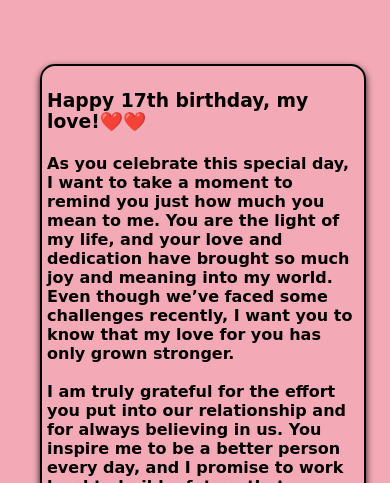
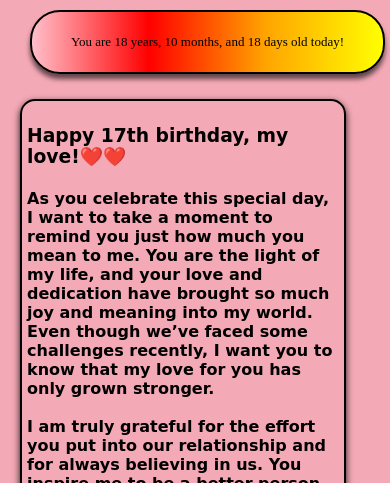
Before and after one commit to prattikk69/formyBABE, a plain HTML site: page suprise.html in a window 390 px wide. Shown: the top 483 px of the page. Drawn offline with Linux system fonts and the light colour scheme.

Commit message:
Update suprise.html

```diff
--- a/suprise.html
+++ b/suprise.html
@@ -32,8 +32,78 @@
             top: 50%;
             font-size: 100px;
             opacity: 40%;
+        }
+        .age-counter-box
+        {
+            border: solid 2px;
+            height: 60px;
+            width: 75vw;
+            display: flex;
+            align-items: center;
+            justify-content: center;
+            border-radius: 40px;
+            font-size: 25px;
+            font-family: 'Times New Roman', Times, serif;
+            position: absolute;
+            top: 80%;
+            right: 10%;
+            background-image: linear-gradient(to right,pink,red,orange,yellow);
+            box-shadow: 0 5px 5px rgba(0, 0, 0, 0.6);
+        }
+
+        @media(max-width: 800px)
+        {
+
+            body{
+            height: 100vh;
+            width: 100vw;
+            display: flex;
+            align-items: center;
+            justify-content: center;
+            font-family: cursive;
+            background-color: rgb(244, 169, 182);
 
         }
+        .container
+        {
+            border: solid 2px;
+            height: 85vh;
+            width: 80vw;
+            border-radius: 15px;
+            padding: 5px;
+            box-shadow: 0 3px 7px rgba(0, 0, 0, 0.9);
+            overflow: auto;
+            margin-top: 70px;
+            margin-left: -40px;
+        }
+
+        h1{
+            position: absolute;
+            left: 20%;
+            top: 50%;
+            font-size: 100px;
+            opacity: 40%;
+        }
+            .age-counter-box
+        {
+            border: solid 2px;
+            height: 60px;
+            width: 90vw;
+            display: flex;
+            align-items: center;
+            justify-content: center;
+            border-radius: 30px;
+            font-size: 13px;
+            font-family: 'Times New Roman', Times, serif;
+            position: absolute;
+            top: 0%;
+            right: 5px;
+            margin: 10px 0px;
+            background-image: linear-gradient(to right,pink,red,orange,yellow);
+            box-shadow: 0 5px 5px rgba(0, 0, 0, 0.6);
+        }
+        }
+
     </style>
 </head>
 <body>
@@ -49,6 +119,35 @@
 
         <h2>Just remember that ILOVEEUBABE the most.</h2>
     </h4></p>
+    <div class="age-counter-box">
+        <p class="age-container">You are <span id="age"></span> old today!<p>
     </div>
+    </div>
+
+    <script>
+        function calculateAge(birthdate) {
+            let birth = new Date(birthdate);
+            let today = new Date();
+
+            let years = today.getFullYear() - birth.getFullYear();
+            let months = today.getMonth() - birth.getMonth();
+            let days = today.getDate() - birth.getDate();
+
+            if (days < 0) {
+                months--;
+                let prevMonth = new Date(today.getFullYear(), today.getMonth(), 0);
+                days += prevMonth.getDate();
+            }
+            if (months < 0) {
+                years--;
+                months += 12;
+            }
+
+            return `${years} years, ${months} months, and ${days} days`;
+        }
+
+        let birthdate = "2006-04-07";
+        document.getElementById("age").innerText = calculateAge(birthdate);
+    </script>
 </body>
 </html>
```
